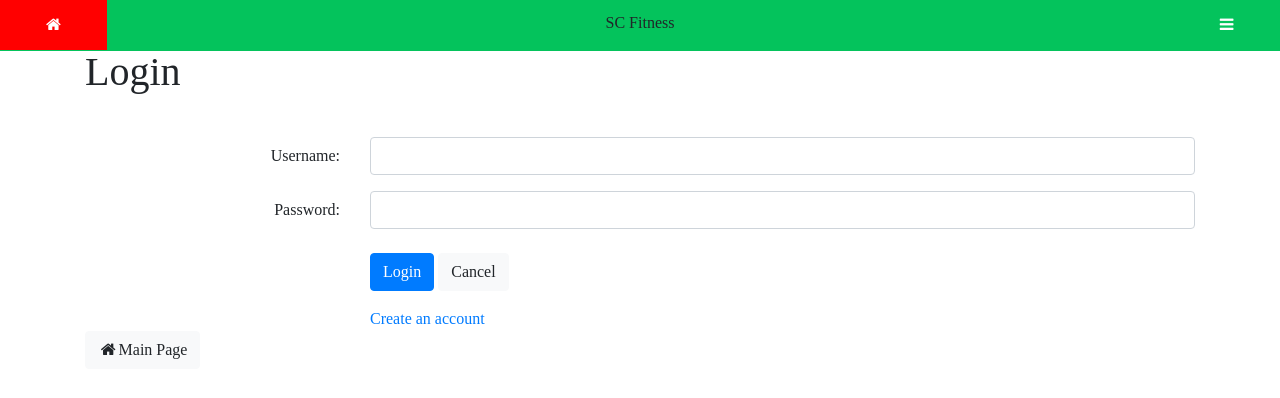
After one commit to anna-katherine/sc-fitness, a PHP site: page /sc-fitness-code/login.html in a window 1280 px wide. The commit adds this page. Shown: the top 398 px of the page. Run offline with PHP 8.4, Linux system fonts and the light colour scheme.

Commit message:
The other pages
other pages

```diff
--- /dev/null
+++ b/sc-fitness-code/login.html
@@ -0,0 +1,87 @@
+<!DOCTYPE html>
+<html lang = "en">
+<head>
+	<meta charset="UTF-8">
+    <link rel="stylesheet" href="navbar.css">
+	<meta name="viewport" content="width=device-width, initial-scale=1">
+	<title>Login page</title>
+	<link rel="stylesheet" href="https://maxcdn.bootstrapcdn.com/bootstrap/4.0.0/css/bootstrap.min.css">
+	<link rel="stylesheet" href="https://cdnjs.cloudflare.com/ajax/libs/font-awesome/4.7.0/css/font-awesome.min.css">
+    <style>
+
+
+    </style>
+</head>
+<body style="font-family:Times New Roman, Times, serif;">
+    <ul id="navbar">
+        <li class= "col-1"><a href="sc-fitness-home.html"><i class="fa fa-fw fa-home"></i></a>
+        </li>
+
+        <p class = "col-10" id="middle">SC Fitness</p>
+
+
+        <li class = "col-1" id = "right"><a href=""><i class="fa fa-fw fa-bars"></i></a>
+            <ul>
+                <li ><a href="full-schedule.html">Schedule</a></li>
+                <li ><a href="logout-confirmation.html">Logout</a></li>
+            </ul>
+
+
+        </li>
+    </ul>
+	<div class="container mt-4">
+
+		<div class="row">
+			<h1 class="col-12 mt-4 mb-4">Login</h1>
+		</div> <!-- .row -->
+	</div> <!-- .container -->
+
+	<div class="container">
+
+		<form action="login.php" method="POST">
+
+			<div class="row mb-3">
+				<div class="font-italic text-danger col-sm-9 ml-sm-auto">
+					<!-- Show errors here. -->
+				</div>
+			</div> <!-- .row -->
+
+
+			<div class="form-group row">
+				<label for="username-id" class="col-sm-3 col-form-label text-sm-right">Username:</label>
+				<div class="col-sm-9">
+					<input type="text" class="form-control" id="username-id" name="username">
+				</div>
+			</div> <!-- .form-group -->
+
+			<div class="form-group row">
+				<label for="password-id" class="col-sm-3 col-form-label text-sm-right">Password:</label>
+				<div class="col-sm-9">
+					<input type="password" class="form-control" id="password-id" name="password">
+				</div>
+			</div> <!-- .form-group -->
+
+			<div class="form-group row">
+				<div class="col-sm-3"></div>
+				<div class="col-sm-9 mt-2">
+					<button type="submit" class="btn btn-primary">Login</button>
+					<a href="<?php echo $_SERVER['HTTP_REFERER']; ?>" role="button" class="btn btn-light">Cancel</a>
+				</div>
+			</div> <!-- .form-group -->
+		</form>
+
+		<div class="row">
+			<div class="col-sm-9 ml-sm-auto">
+				<a href="register_form.php">Create an account</a>
+			</div>
+		</div> <!-- .row -->
+
+		<div class = "row">
+			<div class = "col-12">
+				<a href="sc-fitness-home.html" role="button" class="btn btn-light"><i class="fa fa-fw fa-home"></i>Main Page</a>
+			</div>
+		</div>
+
+	</div> <!-- .container -->
+</body>
+</html>
--- a/sc-fitness-code/navbar.css
+++ b/sc-fitness-code/navbar.css
@@ -33,7 +33,7 @@
     position:absolute;
     display: none;
     top:50px;
-    background-color: black;
+    background-color: #04c35c;
     text-decoration: none;
 }
 #navbar, #navbar ul{
```
Also changed, not shown: sc-fitness-code/full-schedule.html (added, +40 -0 lines), sc-fitness-code/logout-confirmation.html (added, +57 -0 lines), sc-fitness-code/logout.html (added, +47 -0 lines), sc-fitness-code/sc-fitness-home.html (+8 -5 lines), 1 other file.
